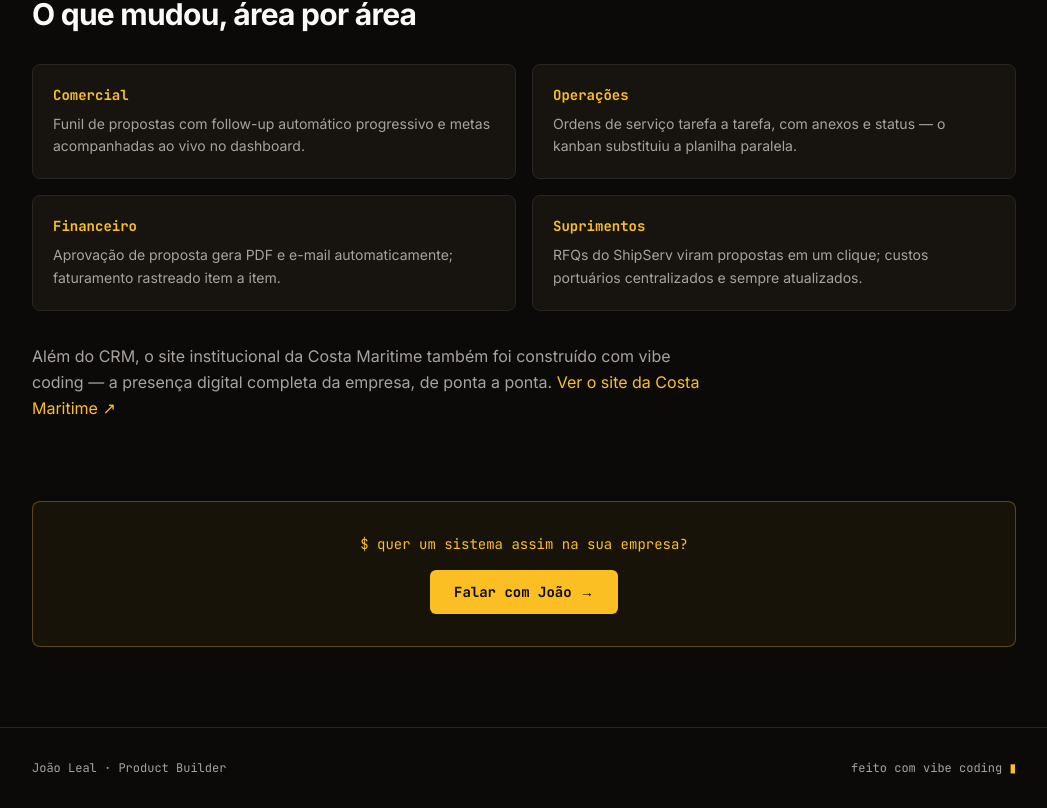
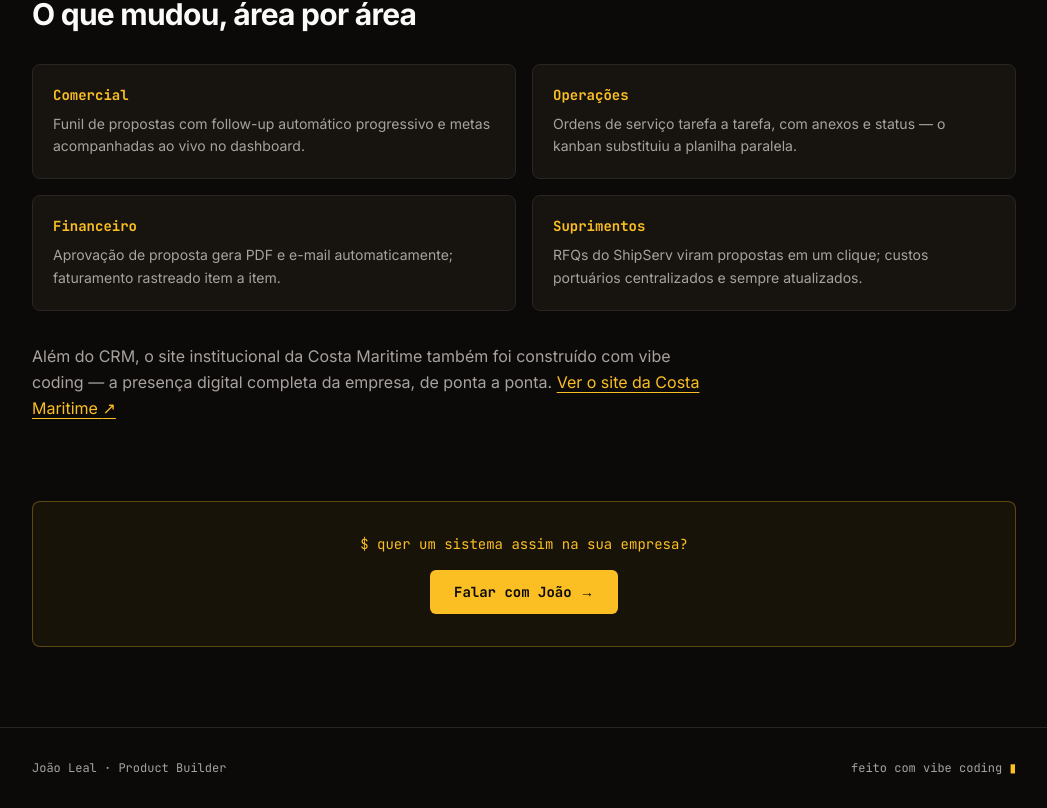
Before and after one commit to jvgusmaoleal/portfolio-joao-leal, a Next.js app: page /crm in a window 1280 px wide. Shown: the part 4383-5191 px from the top of the page, without its empty margins (116-1163 px from the left). Built offline with nearby package versions, Linux system fonts and the light colour scheme.

Commit message:
fix: sublinhado permanente no link inline (wcag 1.4.1)

```diff
--- a/components/external-link.tsx
+++ b/components/external-link.tsx
@@ -12,7 +12,7 @@ export function ExternalLink({
       href={href}
       target="_blank"
       rel="noopener noreferrer"
-      className={`text-amber underline-offset-4 transition-colors hover:text-amber-soft hover:underline ${className}`}
+      className={`text-amber underline underline-offset-4 transition-colors hover:text-amber-soft ${className}`}
     >
       {children}
       <span className="sr-only"> (abre em nova aba)</span>
```
